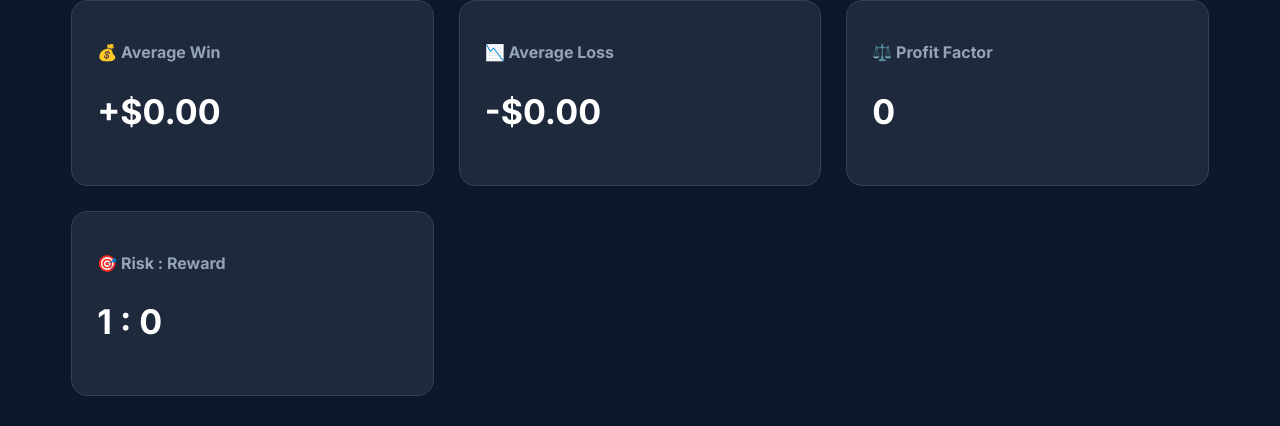
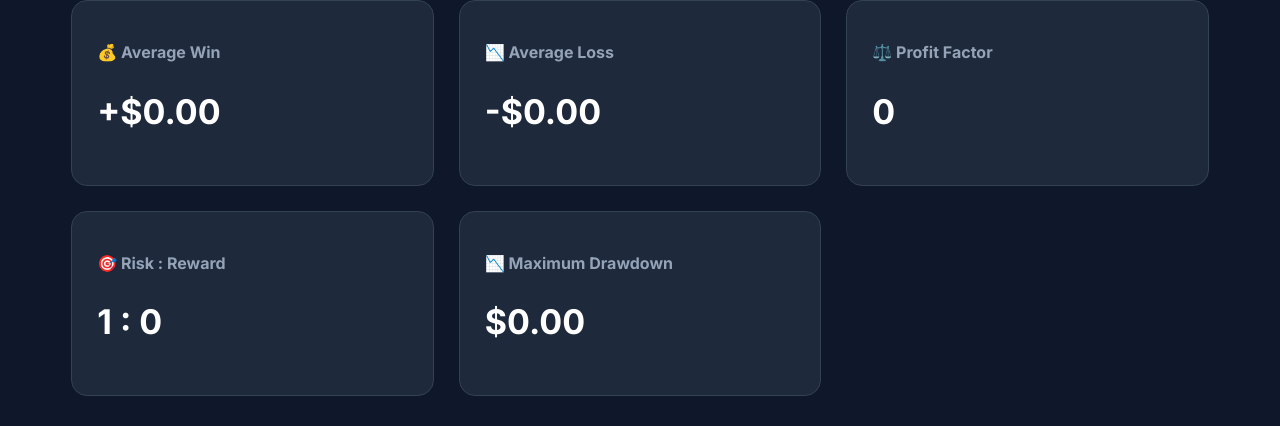
Before and after one commit to shikharimayuri/TradeDesk, a Flask app: page /analytics in a window 1280 px wide; the page is wider, and only the part inside the window is pictured. Shown: the part 1326-1752 px from the top of that part. Run offline with Flask 3, Linux system fonts and the light colour scheme; the visitor is signed in with stand-in values (Sample User, id 1); data that the repository does not hold is empty.

Commit message:
Add maximum drawdown metric

```diff
--- a/app.py
+++ b/app.py
@@ -1,29 +1,16 @@
 from flask import Flask,render_template, request
-
 from config import Config
-
 from extensions import db, bcrypt
-
 from login_manager import login_manager
-
 from routes.auth import auth
-
 from flask_login import login_required, current_user
-
 from models.user import User
-
 from models.trade import Trade
-
 from flask_migrate import Migrate
-
 from routes.trade import trade
-
 from calendar import monthrange, month_name
-
 from datetime import date,datetime
-
 from services.dashboard_service import (
-
     get_recent_trades,
     get_weekly_trade_count,
     get_weekly_pnl,
@@ -37,7 +24,6 @@ from services.dashboard_service import (
     get_weekly_win_loss,
     get_weekly_trade_graph
 )
-
 from services.analytics_service import (
     get_trades_between,
     calculate_accuracy,
@@ -47,7 +33,8 @@ from services.analytics_service import (
     calculate_trading_hours,
     get_daily_pnl,
     get_equity_curve,
-    calculate_trade_statistics
+    calculate_trade_statistics,
+    calculate_max_drawdown
 )
 
 app=Flask(__name__)
@@ -258,6 +245,8 @@ def analytics():
 
     equity_curve = get_equity_curve(trades)
 
+    max_drawdown = calculate_max_drawdown(trades)
+
     return render_template(
         "analytics.html",
         trades=trades,
@@ -271,7 +260,8 @@ def analytics():
         start=start,
         end=end,
         equity_curve=equity_curve,
-        trade_stats=trade_stats
+        trade_stats=trade_stats,
+        max_drawdown=max_drawdown
     )
 
 if __name__=="__main__":
--- a/services/analytics_service.py
+++ b/services/analytics_service.py
@@ -186,6 +186,29 @@ def get_equity_curve(trades):
 
     return result
 
+def calculate_max_drawdown(trades):
+
+    if not trades:
+        return 0
+
+    running_total = 0
+    peak = 0
+    max_drawdown = 0
+
+    for trade in trades:
+
+        running_total += float(trade.amount)
+
+        if running_total > peak:
+            peak = running_total
+
+        drawdown = peak - running_total
+
+        if drawdown > max_drawdown:
+            max_drawdown = drawdown
+
+    return round(max_drawdown, 2)
+
 def calculate_trade_statistics(trades):
 
     profitable = [
--- a/templates/analytics.html
+++ b/templates/analytics.html
@@ -378,6 +378,20 @@ TradeDesk | Analytics
         </h2>
     </div>
 
+    <div class="stat-card">
+    <h3>📉 Maximum Drawdown</h3>
+
+    {% if max_drawdown > 0 %}
+        <h2 class="loss">
+            -${{ "%.2f"|format(max_drawdown) }}
+        </h2>
+    {% else %}
+        <h2 class="neutral">
+            $0.00
+        </h2>
+    {% endif %}
+</div>
+
 </div>
 
 <div class="graph-card">
```
